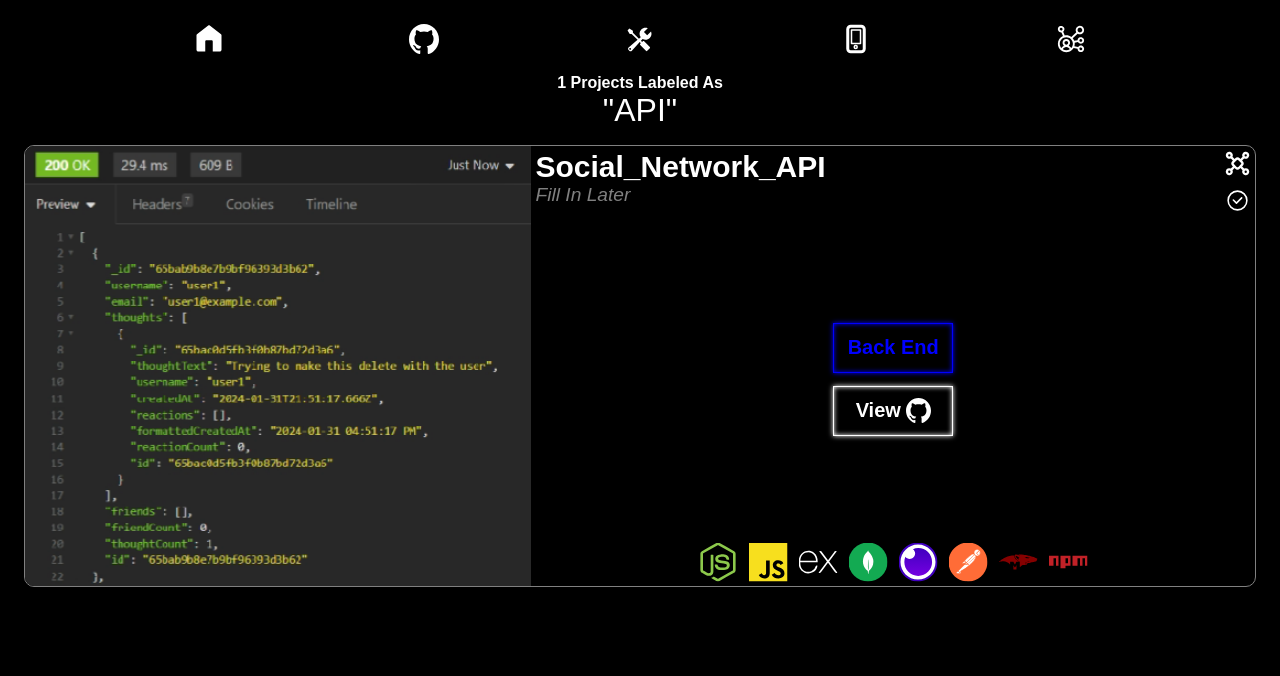
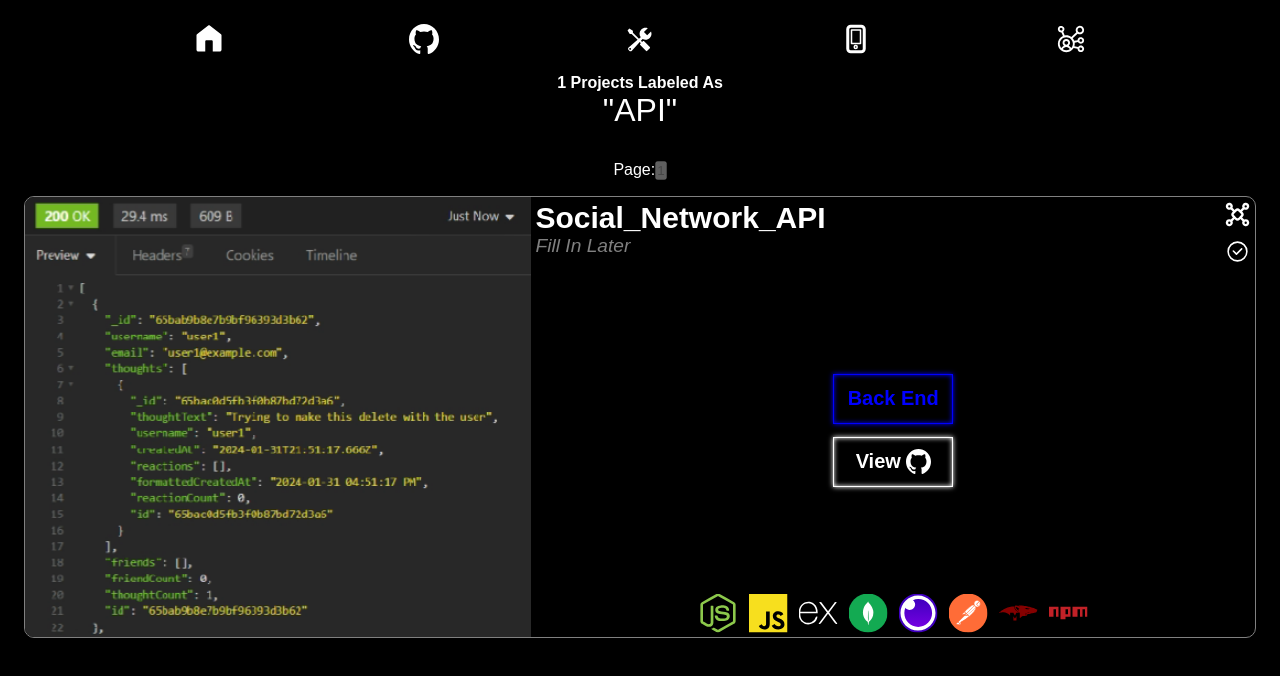
Before and after one commit to JBassard97/new-portfolio, a Next.js app: page /projects/labeled_as/API in a window 1280 px wide. Shown: the top 676 px of the page. Built offline with nearby package versions, Linux system fonts and the light colour scheme; a web font is replaced by a local one.

Commit message:
added pagination to every page that displays projects in a list.

```diff
--- a/app/api/projectData/projectData.json
+++ b/app/api/projectData/projectData.json
@@ -423,6 +423,21 @@
       "type": "Web App",
       "hostedOn": "Netlify",
       "stack": ["React", "TypeScript", "Sass", "Netlify"]
+    },
+    {
+      "name": "Password_Generator",
+      "githubLink": "https://github.com/JBassard97/Password_Generator",
+      "images": ["/projectImages/passwordgen.png"],
+      "isComplete": true,
+      "isDeployed": true,
+      "deployedLink": "https://jbassard97.github.io/Password_Generator/",
+      "desc": "Fill In Later",
+      "hasFrontend": true,
+      "hasBackend": false,
+      "isFullStack": false,
+      "type": "Web App",
+      "hostedOn": "GitHub",
+      "stack": ["HTML", "CSS", "JavaScript"]
     }
   ]
 }
--- a/app/components/PaginationBar/PaginationBar.css
+++ b/app/components/PaginationBar/PaginationBar.css
@@ -0,0 +1,15 @@
+.pagination-bar {
+  width: 100%;
+  display: flex;
+  justify-content: center;
+  padding-top: 1rem;
+  padding-bottom: 1rem;
+  position: sticky;
+  top: 0;
+  z-index: 6;
+  backdrop-filter: blur(10px);
+}
+
+.page-buttons button {
+  cursor: pointer;
+}
--- a/app/components/PaginationBar/PaginationBar.tsx
+++ b/app/components/PaginationBar/PaginationBar.tsx
@@ -14,11 +14,13 @@ const PaginationBar: React.FC<PaginationBarProps> = ({
 }) => {
   const handlePageClick = (page: number) => {
     setCurrentPage(page); // Update the current page
-    window.scrollTo({ top: 0, behavior: "smooth" }); // Scroll to top
+    window.scrollTo(0, 0); // Scroll to top
   };
 
   return (
     <div className="pagination-bar">
+      <div className="page-buttons">
+        <span>Page:</span>
         {Array.from({ length: totalPages }, (_, i) => (
           <button
             key={i}
@@ -30,6 +32,7 @@ const PaginationBar: React.FC<PaginationBarProps> = ({
           </button>
         ))}
       </div>
+    </div>
   );
 };
 
--- a/app/components/ProjectCard/ProjectCard.tsx
+++ b/app/components/ProjectCard/ProjectCard.tsx
@@ -64,11 +64,11 @@ const ProjectCard: React.FC<ProjectCardProps> = ({ project }) => {
         <Tooltip
           id={`${project.name}_${project.type}`}
           style={{
-            opacity: 1,
             zIndex: 5,
             backgroundColor: projectTypeToColor(project.type),
           }}
           place="left-end"
+          opacity={1}
           offset={10}
         />
 
@@ -102,11 +102,11 @@ const ProjectCard: React.FC<ProjectCardProps> = ({ project }) => {
               : `${project.name}_in_progress`
           }
           style={{
-            opacity: 1,
             zIndex: 5,
             backgroundColor: project.isComplete ? "#2e8b57" : "#daa520",
           }}
           place="left"
+          opacity={1}
         />
       </div>
       <div className="project-image">
@@ -188,7 +188,8 @@ const ProjectCard: React.FC<ProjectCardProps> = ({ project }) => {
               <Tooltip
                 id={`${project.name}_${technology}`}
                 place="top"
-                style={{ zIndex: 5, opacity: 1 }}
+                style={{ zIndex: 5 }}
+                opacity={1}
               />
             </Link>
           ))}
--- a/app/projects/labeled_as/[label]/page.tsx
+++ b/app/projects/labeled_as/[label]/page.tsx
@@ -2,6 +2,7 @@
 
 import React, { useState, useEffect } from "react";
 import ProjectCard from "@/app/components/ProjectCard/ProjectCard";
+import PaginationBar from "@/app/components/PaginationBar/PaginationBar";
 import Link from "next/link";
 import { Project } from "@/app/interfaces";
 import "./labeled_as.css";
@@ -13,6 +14,8 @@ const ProjectsLabeledAs = ({ params }: any) => {
   const [projectsData, setProjectsData] = useState<Project[]>([]);
   const [isLoading, setIsLoading] = useState(true); // Track loading state
   const [errorMessage, setErrorMessage] = useState<string | null>(null); // Track error state
+  const [currentPage, setCurrentPage] = useState(1);
+  const itemsPerPage = 10;
 
   useEffect(() => {
     const fetchLabelParam = async () => {
@@ -49,6 +52,16 @@ const ProjectsLabeledAs = ({ params }: any) => {
     fetchProjects();
   }, [label]);
 
+  // Calculate data for the current page
+  const startIndex = (currentPage - 1) * itemsPerPage;
+  const currentPageData = projectsData.slice(
+    startIndex,
+    startIndex + itemsPerPage
+  );
+
+  // Calculate the total number of pages
+  const totalPages = Math.ceil(projectsData.length / itemsPerPage);
+
   return (
     <div className="projects-labeled-as">
       <h4 className="line-1">
@@ -61,7 +74,12 @@ const ProjectsLabeledAs = ({ params }: any) => {
         <p>{errorMessage}</p>
       ) : projectsData.length > 0 ? (
         <div className="projects-container">
-          {projectsData.map((project) => (
+          <PaginationBar
+            totalPages={totalPages}
+            currentPage={currentPage}
+            setCurrentPage={setCurrentPage}
+          />
+          {currentPageData.map((project) => (
             <ProjectCard key={project.name} project={project} />
           ))}
         </div>
--- a/app/technologies/page.tsx
+++ b/app/technologies/page.tsx
@@ -98,6 +98,7 @@ export default function Technologies() {
                     <Tooltip
                       id={`tooltip-${tech.name}-${tech.type}`}
                       style={{ zIndex: 10 }}
+                      opacity={1}
                     />
                     <Image
                       className="tech-icon"
```
Also changed, not shown: app/projects/all/page.tsx (+8 -20 lines), app/projects/that_use/[technology]/page.tsx (+19 -2 lines), public/projectImages/passwordgen.png (added). Lines whose indentation alone changed are shown as unchanged.
